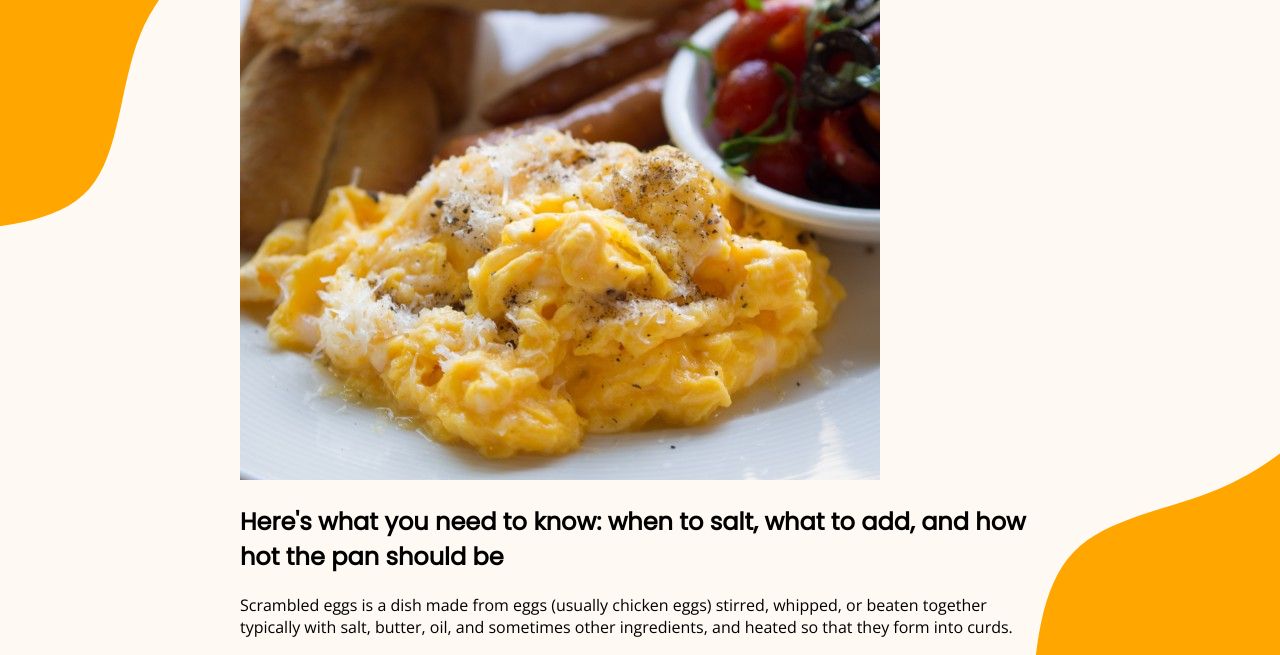
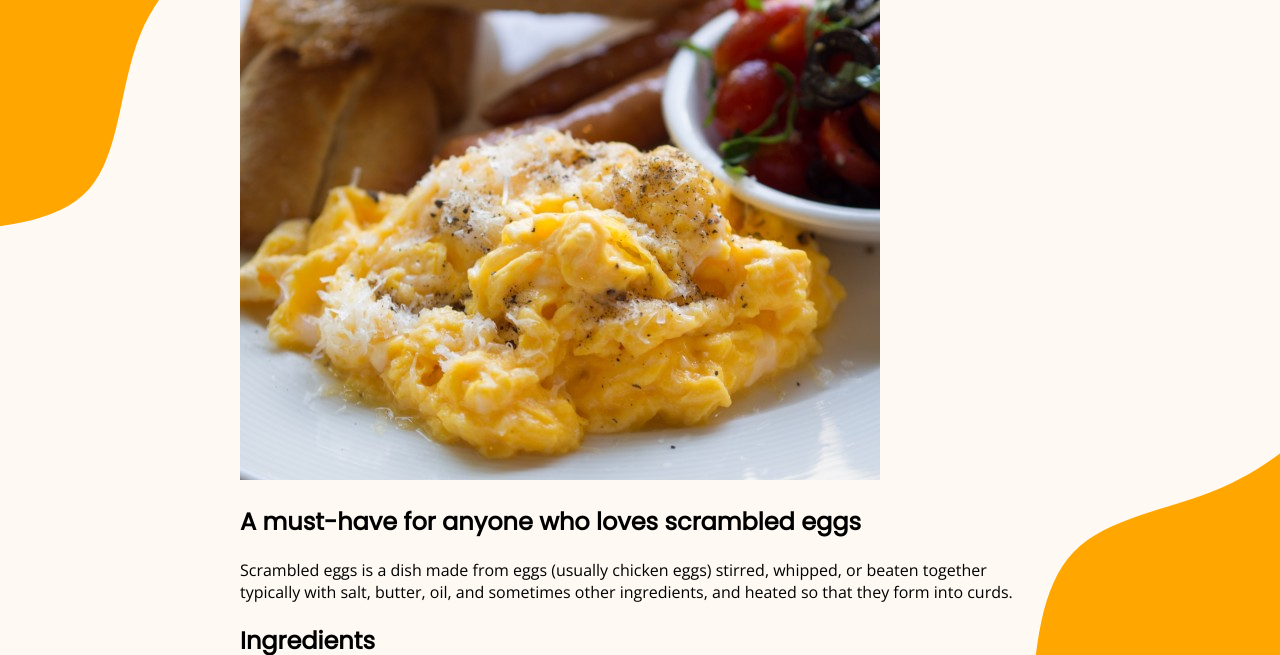
Before and after one commit to dandyllama/eggsotic-recipes, a plain HTML site: page recipes/scrambled-eggs.html in a window 1280 px wide. Shown: the part 88-743 px from the top of the page. Drawn offline with nearby package versions, Linux system fonts and the light colour scheme.

Commit message:
Edit subheadings for subpages

```diff
--- a/recipes/scrambled-eggs.html
+++ b/recipes/scrambled-eggs.html
@@ -24,10 +24,7 @@
             src="../assets/images/scrambled-eggs.jpg"
             alt="Scrambled eggs with grated cheese, a tomato salad and toasted baguette"
           />
-          <h2>
-            Here's what you need to know: when to salt, what to add, and how hot
-            the pan should be
-          </h2>
+          <h2>A must-have for anyone who loves scrambled eggs</h2>
           <p>
             Scrambled eggs is a dish made from eggs (usually chicken eggs)
             stirred, whipped, or beaten together typically with salt, butter,
```
Also changed, not shown: recipes/french-omelette.html (+1 -1 lines), recipes/fried-eggs.html (+1 -1 lines).
